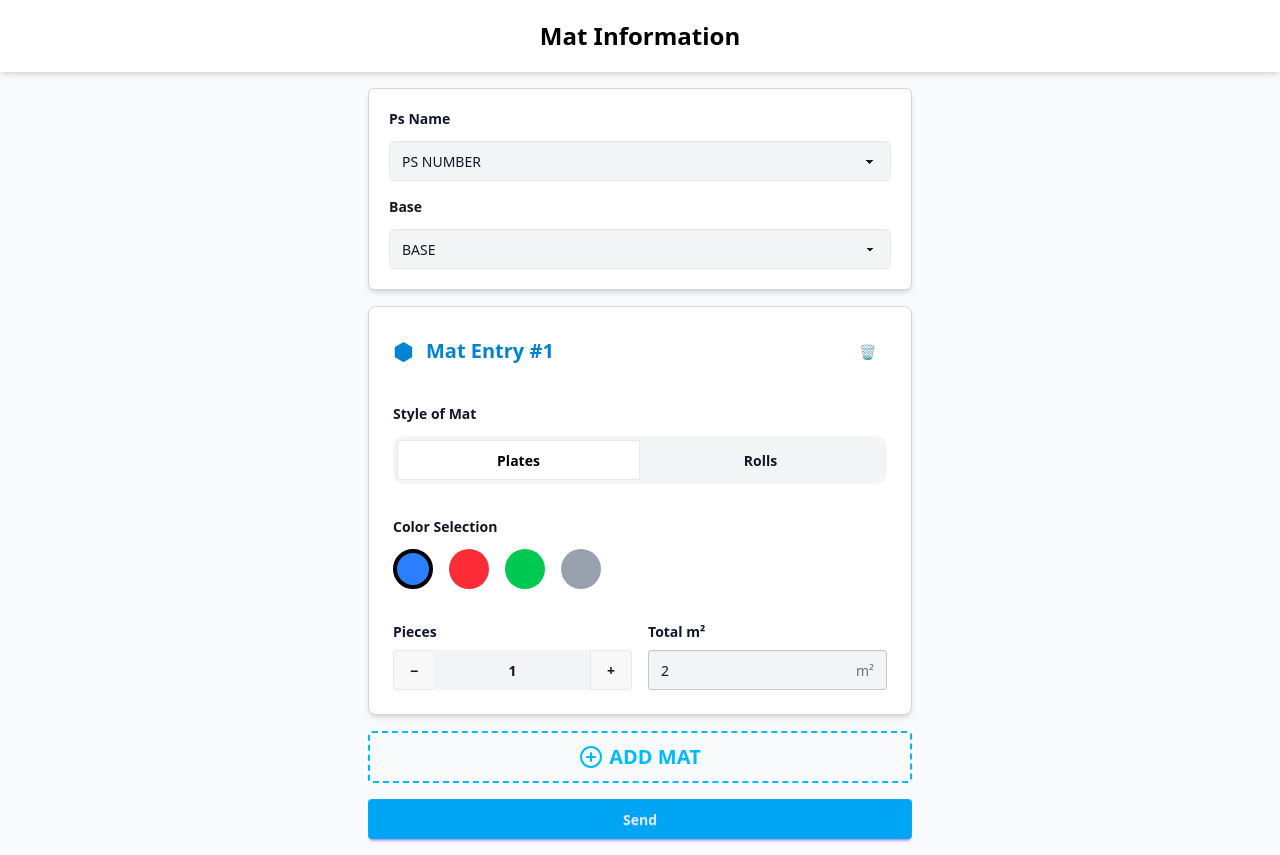
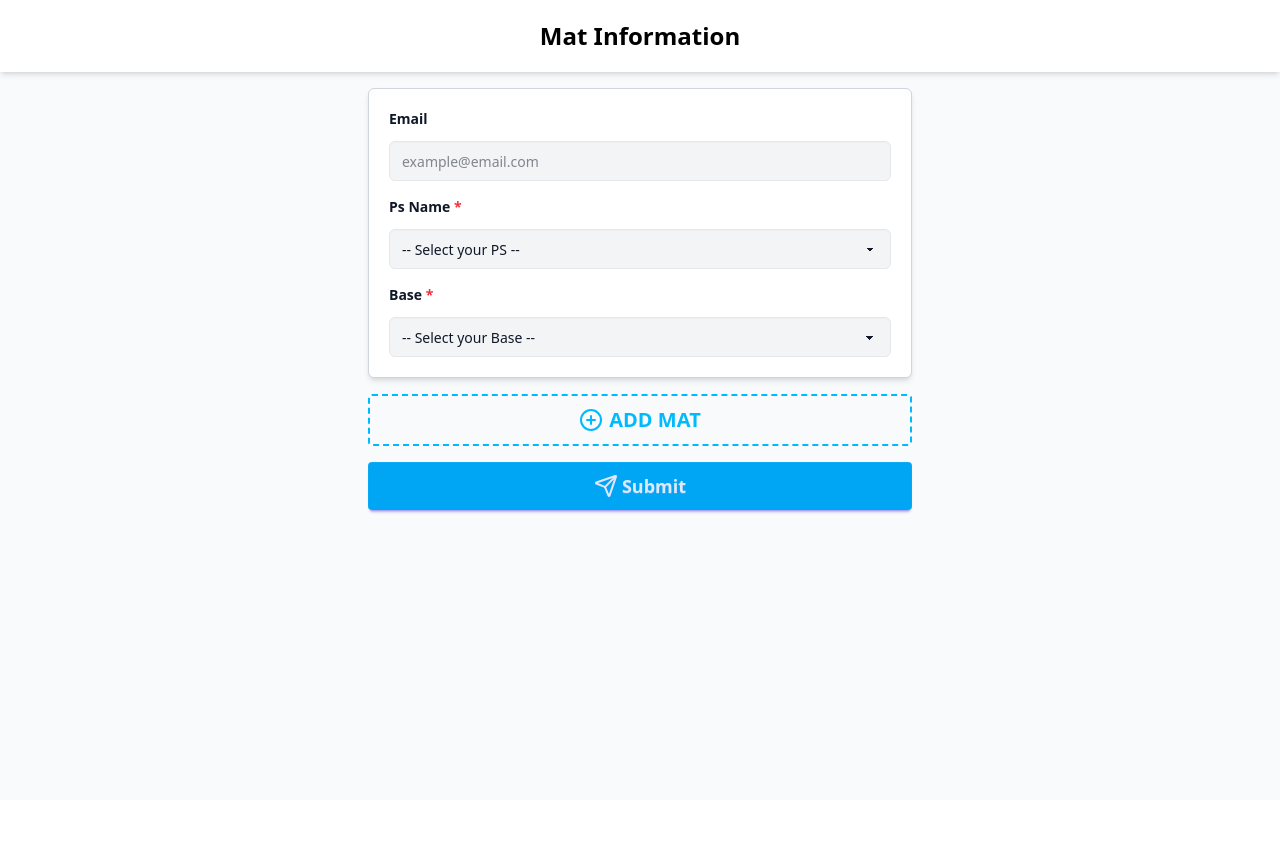
Before and after one commit to tehuanmelo/mat-form-app, a React (Vite) app: page / in a window 1280 px wide. After the commit the page ends 800 px from the top, so only its background shows below. Built offline with nearby package versions, Linux system fonts and the light colour scheme.

Commit message:
app almost done in test

```diff
--- a/src/components/Form.jsx
+++ b/src/components/Form.jsx
@@ -5,9 +5,12 @@ import toast from "react-hot-toast";
 import MatEntry from "./MatEntry.jsx";
 import SenderCard from "./SenderCard.jsx";
 import MatEntries from "./MatEntries.jsx";
+import PreviewCard from "./PreviewCard.jsx";
+import { Send } from "lucide-react";
 
 export default function Form() {
   const [data, setData] = useState({
+    email: "",
     psName: "",
     base: "",
   });
@@ -30,7 +33,7 @@ export default function Form() {
       pieces: 1,
     };
   };
-  const [mats, setMats] = useState([newMat()]);
+  const [mats, setMats] = useState([]);
 
   function removeMat(id) {
     setMats((prev) => prev.filter((item) => item.id !== id));
@@ -40,6 +43,10 @@ export default function Form() {
     setMats((prev) =>
       prev.map((item) => (item.id === id ? { ...item, ...patch } : item)),
     );
+  }
+
+  function addMatEntry() {
+    setMats(prev => [...prev, newMat()])
   }
 
   // ***********************************************
@@ -58,16 +65,15 @@ function validateForm() {
   async function handleSubmit(e) {
     e.preventDefault();
     try {
-      //   await submit(data);
-      const error = validateForm()
-      if (error) throw new Error(error)
-      const payload = {
+        const error = validateForm()
+        if (error) throw new Error(error)
+            const payload = {
         ...data,
         mats: [...mats]
-      }
-      console.log(payload);
-      setData({ psName: "", base: ""});
-      setMats([newMat()])
+    }
+      await submit(payload);
+      setData({ psName: "", base: "", email: ""});
+      setMats([])
       toast.success("Form submited.");
     } catch (error) {
       toast.error(error.message);
@@ -88,14 +94,16 @@ function validateForm() {
 
         <MatEntries
           mats={mats}
-          setMats={setMats}
+          addMatEntry={addMatEntry}
           newMat={newMat}
           removeMat={removeMat}
           addMat={addMat}
         />
 
-        <button className="btn btn-primary bg-sky-500 border-none">
-          {loading ? <span className="loading loading-spinner" /> : "Send"}
+        <PreviewCard data={data} mats={mats} />
+
+        <button className="py-6 btn btn-primary bg-sky-500 border-none text-lg">
+          {loading ? <span className="loading loading-spinner" /> : <span className="flex items-center gap-1"><Send />Submit</span>}
         </button>
       </form>
     </div>
--- a/src/components/MatEntries.jsx
+++ b/src/components/MatEntries.jsx
@@ -1,7 +1,7 @@
 import MatEntry from "./MatEntry";
 import { CirclePlus } from "lucide-react";
 
-function MatEntries({ mats, setMats, newMat, removeMat, addMat }) {
+function MatEntries({ mats, addMatEntry, removeMat, addMat }) {
   return (
     <>
       {mats.map((mat, idx) => (
@@ -16,7 +16,7 @@ function MatEntries({ mats, setMats, newMat, removeMat, addMat }) {
       <button
         type="button"
         className="btn btn-dash btn-info py-6 text-xl border-2"
-        onClick={() => setMats((prev) => [...prev, newMat()])}
+        onClick={() => addMatEntry()}
       >
         <CirclePlus />
         ADD MAT
--- a/src/components/MatEntry.jsx
+++ b/src/components/MatEntry.jsx
@@ -1,3 +1,4 @@
+import { Trash2 } from "lucide-react";
 
 const COLORS = [
   { key: "blue", class: "bg-blue-500" },
@@ -32,10 +33,10 @@ function MatEntry({ index = 1, onRemove, onChange, entry }) {
 
           <button
             type="button"
-            className="btn btn-ghost btn-square text-error"
+            className="btn btn-ghost btn-error text-red-600"
             onClick={() => onRemove(entry.id)}
           >
-            🗑️
+            <Trash2 />
           </button>
         </div>
 
--- /dev/null
+++ b/src/components/PreviewCard.jsx
@@ -0,0 +1,51 @@
+function calcMatM2(mat) {
+  const factor = mat.style === "plate" ? 2 : 12;
+  return mat.pieces * factor;
+}
+
+export default function PreviewCard({ data, mats }) {
+  const show = data.psName && data.base && mats.length > 0;
+
+  const totalM2 = mats.reduce((sum, m) => sum + calcMatM2(m), 0);
+
+  if (!show) return null;
+
+  return (
+    <div className="bg-white border border-gray-200 shadow-md rounded-lg p-5">
+      {/* Header */}
+      <div className="flex items-center justify-between mb-4">
+        <h3 className="text-lg font-bold text-sky-500">Preview</h3>
+        <span className="badge badge-success">Ready</span>
+      </div>
+
+      {/* Sender */}
+      <div className="bg-gray-50 border border-gray-200 rounded-md p-3 mb-4 text-black">
+        <div className="text-sm"><span className="font-semibold">PS:</span> {data.psName}</div>
+        <div className="text-sm"><span className="font-semibold">Base:</span> {data.base}</div>
+        <div className="text-sm"><span className="font-semibold">Email:</span> {data.email}</div>
+      </div>
+
+      {/* Mats */}
+      <div className="space-y-2">
+        {mats.map((m, idx) => (
+          <div key={m.id} className="flex items-center justify-between border border-gray-200 rounded-md p-3">
+            <div className="text-sm">
+              <div className="font-semibold text-sky-500">Mat #{idx + 1}</div>
+              <div className="opacity-70 text-black">
+                {m.style} • {m.color} • {m.pieces} pcs
+              </div>
+            </div>
+
+            <div className="text-sm font-bold">{calcMatM2(m)} m²</div>
+          </div>
+        ))}
+      </div>
+
+      {/* Footer */}
+      <div className="mt-4 pt-4 border-t border-gray-200 flex items-center justify-between text-black">
+        <div className="text-sm opacity-70">{mats.length} mat(s)</div>
+        <div className="text-lg font-bold">Total: {totalM2} m²</div>
+      </div>
+    </div>
+  );
+}
--- a/src/components/SenderCard.jsx
+++ b/src/components/SenderCard.jsx
@@ -4,15 +4,27 @@ function SenderCard({ onChange, data }) {
   return (
     <div className="p-5 bg-white shadow-md rounded-md border border-gray-300 text-gray-900 flex flex-col gap-4">
       <div>
-        <p className="mb-3 font-semibold text-sm">Ps Name</p>
+        <p className="mb-3 font-semibold text-sm">Email</p>
+        <input
+        className="input w-full rounded-md bg-gray-100 border border-gray-200"
+        placeholder="example@email.com"
+          type="text"
+          name="email"
+          value={data.email}
+          onChange={onChange}
+        />
+      </div>
+
+      <div>
+        <p className="mb-3 font-semibold text-sm">Ps Name <span className="text-red-500">*</span></p>
         <select
           name="psName"
           value={data.psName}
           onChange={onChange}
-          className="select select-bordered w-full bg-gray-100 rounded-md border border-gray-200"
+          className={`select select-bordered w-full bg-gray-100 rounded-md border border-gray-200`}
         >
           <option value="" disabled={true}>
-            PS NUMBER
+           -- Select your PS --
           </option>
           {coaches.map((coach) => (
             <option key={coach.code} value={`${coach.code} ${coach.name}`}>
@@ -23,15 +35,15 @@ function SenderCard({ onChange, data }) {
       </div>
 
       <div>
-        <p className="mb-3 font-semibold text-sm">Base</p>
+        <p className="mb-3 font-semibold text-sm">Base <span className="text-red-500">*</span></p>
         <select
           name="base"
           value={data.base}
           onChange={onChange}
-          className="select select-bordered w-full bg-gray-100 rounded-md border border-gray-200"
+          className={`select select-bordered w-full bg-gray-100 rounded-md border border-gray-200`}
         >
           <option value="" disabled={true}>
-            BASE
+            -- Select your Base --
           </option>
           {bases.map((base) => (
             <option key={base} value={base}>
--- a/src/hooks/useDataSubmit.js
+++ b/src/hooks/useDataSubmit.js
@@ -5,11 +5,11 @@ function useDataSubmit() {
   const [error, setError] = useState(null);
   const [success, setSuccess] = useState(false);
 
-  async function submit({ psName, base }) {
-    const body = new URLSearchParams({
-      psName,
-      base,
-    });
+  async function submit(payload) {
+    // const body = new URLSearchParams({
+    //   psName,
+    //   base,
+    // });
 
     try {
       setLoading(true);
@@ -18,7 +18,8 @@ function useDataSubmit() {
 
       const res = await fetch(import.meta.env.VITE_SHEET_URL, {
         method: "POST",
-        body
+        headers: { "Content-Type": "text/plain;charset=utf-8" },
+        body: JSON.stringify(payload),
       });
 
       const json = await res.json();
@@ -30,7 +31,7 @@ function useDataSubmit() {
     } catch (error) {
       console.log(error.message);
       setError(error.message);
-      throw error
+      throw error;
     } finally {
       setLoading(false);
     }
```
